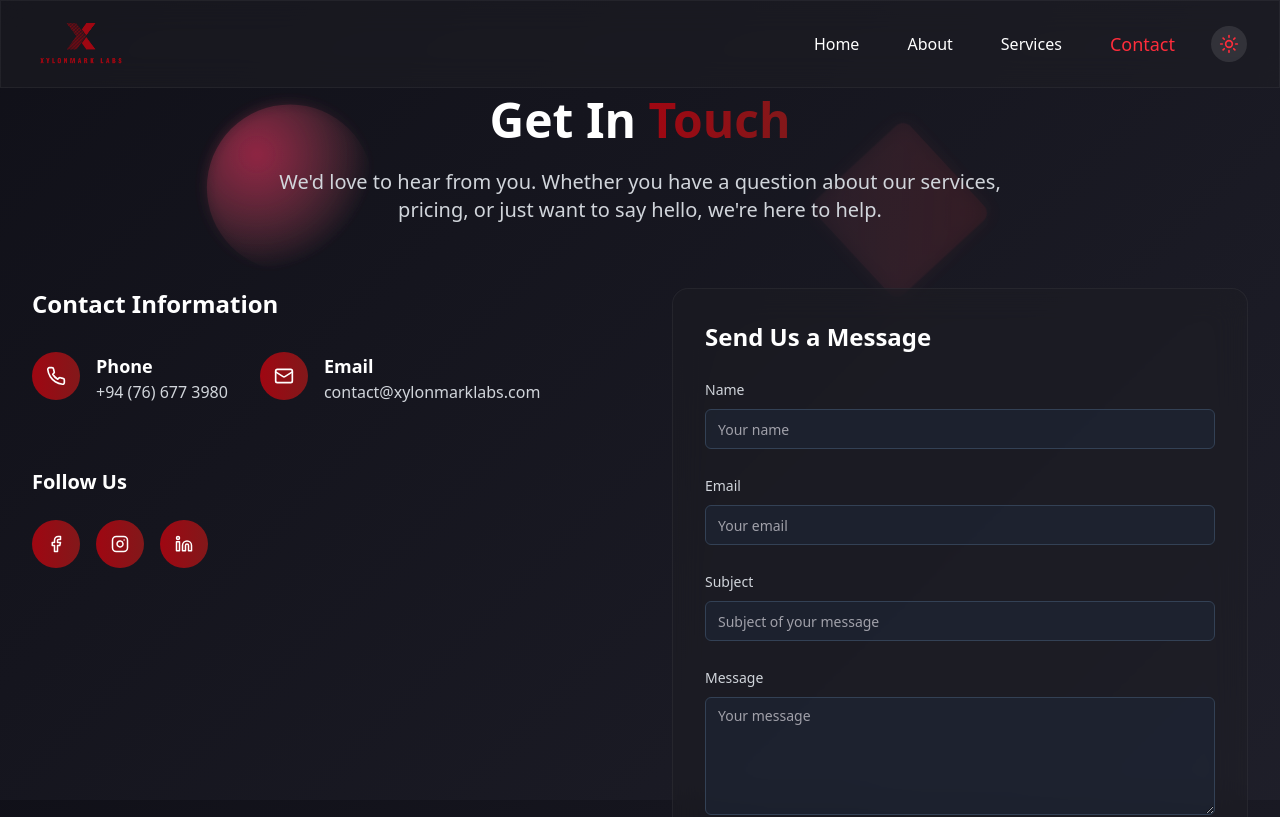
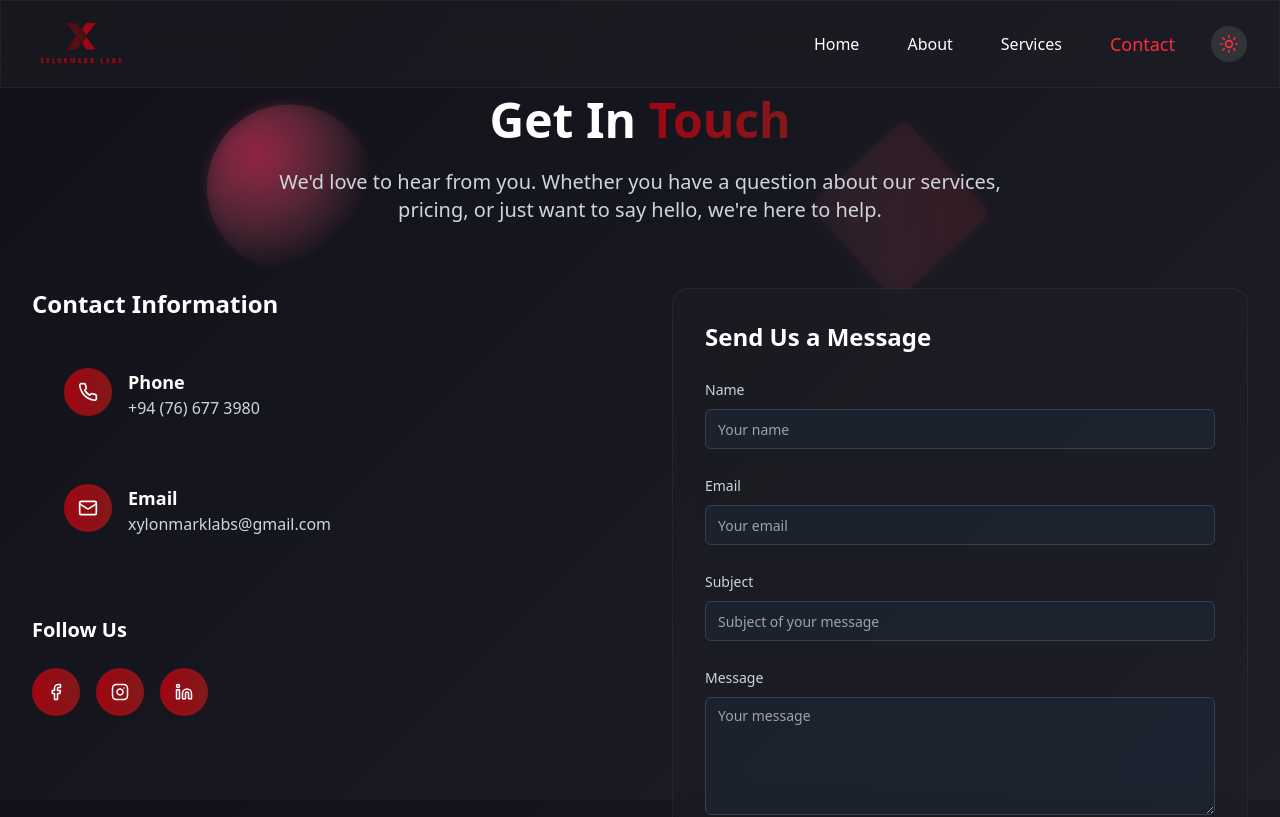
Before and after one commit to XylonMarkLabs/xylonmarklabs-web, a React (Create React App) app: page /contact in a window 1280 px wide. Shown: the top 817 px of the page. Built offline with nearby package versions, Linux system fonts and the light colour scheme.

Commit message:
change contact us

```diff
--- a/src/pages/Contact.tsx
+++ b/src/pages/Contact.tsx
@@ -216,17 +216,21 @@ const ContactPage = () => {
                   detail2="San Francisco, CA 94105, USA"
                 /> */}
 
+                <a href="tel:+94771234567" className="hover:glass-card rounded-2xl px-8 py-4">
                 <ContactDetail
                   icon={<Phone size={20} className="text-white" />}
                   title="Phone"
                   detail="+94 (76) 677 3980"
                 />
+                </a>
 
+                <a href="mailto:xylonmarklabs@gmail.com" className="hover:glass-card rounded-2xl px-8 py-4">
                 <ContactDetail
                   icon={<Mail size={20} className="text-white" />}
                   title="Email"
-                  detail="contact@xylonmarklabs.com"
+                  detail="xylonmarklabs@gmail.com"
                 />
+                </a>
 
                 {/* <ContactDetail
                   icon={<Clock size={20} className="text-white" />}
```
